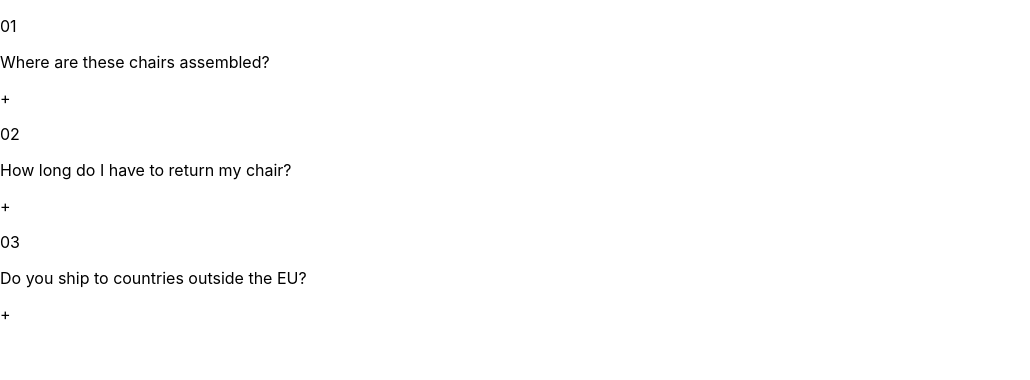
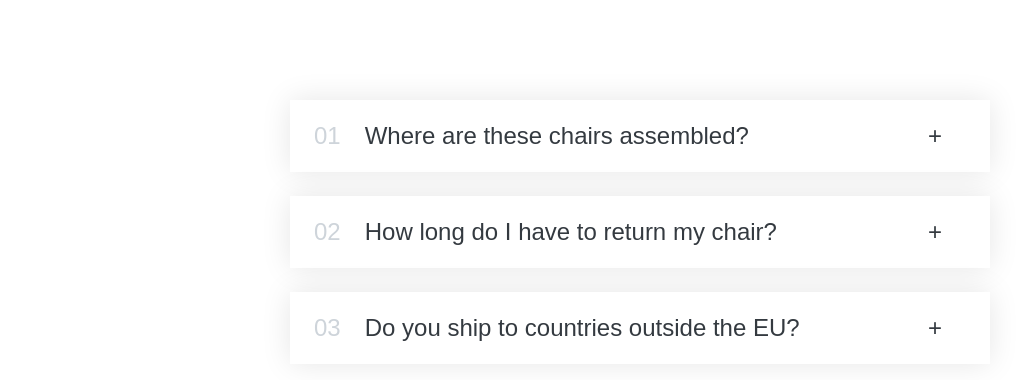
Before and after one commit to ranthamGOD/Accordion-exercise, a React (Create React App) app: page / in a window 1280 px wide. Shown: the top 380 px of the page, without its empty margins (0-1030 px from the left). Built offline with nearby package versions, Linux system fonts and the light colour scheme.

Commit message:
deleted some file and modified some file

```diff
--- a/src/index.css
+++ b/src/index.css
@@ -1,13 +1,72 @@
-body {
+* {
+  padding: 0;
   margin: 0;
-  font-family: -apple-system, BlinkMacSystemFont, 'Segoe UI', 'Roboto', 'Oxygen',
-    'Ubuntu', 'Cantarell', 'Fira Sans', 'Droid Sans', 'Helvetica Neue',
-    sans-serif;
-  -webkit-font-smoothing: antialiased;
-  -moz-osx-font-smoothing: grayscale;
+  box-sizing: border-box;
 }
 
-code {
-  font-family: source-code-pro, Menlo, Monaco, Consolas, 'Courier New',
-    monospace;
+body {
+  font-family: sans-serif;
+  color: #343a40;
+  line-height: 1;
 }
+
+.accordion {
+  width: 700px;
+  margin: 100px auto;
+  display: flex;
+  flex-direction: column;
+  gap: 24px;
+}
+
+.item {
+  box-shadow: 0 0 30px rgba(0, 0, 0, 0.1);
+  padding: 20px 24px;
+  padding-right: 48px;
+  cursor: pointer;
+  border-top: 4px solid #fff;
+  border-bottom: 4px solid #fff;
+
+  display: grid;
+  grid-template-columns: auto 1fr auto;
+  column-gap: 24px;
+  row-gap: 32px;
+  align-items: center;
+}
+
+.number {
+  font-size: 24px;
+  font-weight: 500;
+  color: #ced4da;
+}
+
+.title,
+.icon {
+  font-size: 24px;
+  font-weight: 500;
+}
+
+.content-box {
+  grid-column: 2 / -1;
+  padding-bottom: 16px;
+  line-height: 1.6;
+}
+
+.content-box ul {
+  color: #868e96;
+  margin-left: 16px;
+  margin-top: 16px;
+
+  display: flex;
+  flex-direction: column;
+  gap: 12px;
+}
+
+/* OPEN STATE */
+.open {
+  border-top: 4px solid #087f5b;
+}
+
+.open .number,
+.open .title {
+  color: #087f5b;
+}
--- a/src/index.js
+++ b/src/index.js
@@ -1,17 +1,13 @@
-import React from 'react';
-import ReactDOM from 'react-dom/client';
-import './index.css';
-import App from './App';
-import reportWebVitals from './reportWebVitals';
+import { StrictMode } from "react";
+import { createRoot } from "react-dom/client";
 
-const root = ReactDOM.createRoot(document.getElementById('root'));
+import App from "./App";
+
+const rootElement = document.getElementById("root");
+const root = createRoot(rootElement);
+
 root.render(
-  <React.StrictMode>
+  <StrictMode>
     <App />
-  </React.StrictMode>
+  </StrictMode>
 );
-
-// If you want to start measuring performance in your app, pass a function
-// to log results (for example: reportWebVitals(console.log))
-// or send to an analytics endpoint. Learn more: https://bit.ly/CRA-vitals
-reportWebVitals();
--- a/src/reportWebVitals.js
+++ /dev/null
@@ -1,13 +0,0 @@
-const reportWebVitals = onPerfEntry => {
-  if (onPerfEntry && onPerfEntry instanceof Function) {
-    import('web-vitals').then(({ getCLS, getFID, getFCP, getLCP, getTTFB }) => {
-      getCLS(onPerfEntry);
-      getFID(onPerfEntry);
-      getFCP(onPerfEntry);
-      getLCP(onPerfEntry);
-      getTTFB(onPerfEntry);
-    });
-  }
-};
-
-export default reportWebVitals;
```
Also changed, not shown: src/setupTests.js (deleted, +0 -5 lines).
